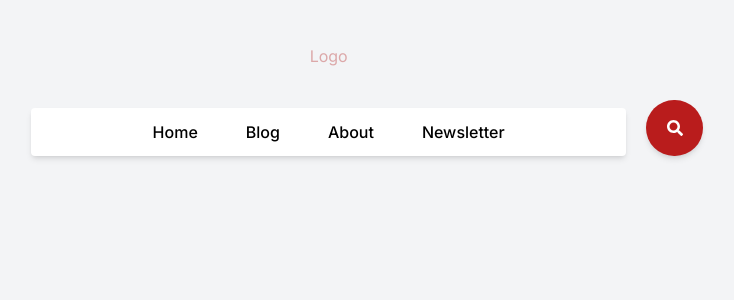
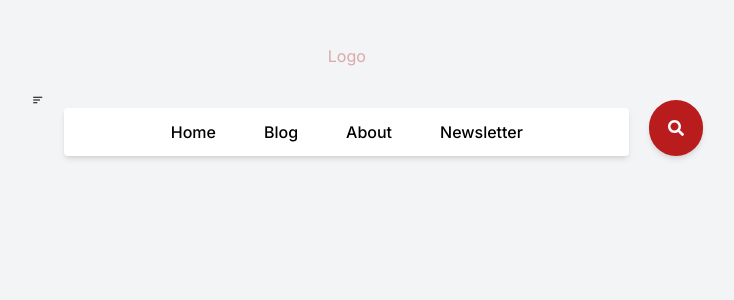
Before and after one commit to mahdi22dev/Blog, a Next.js app: page / in a window 1280 px wide. Shown: the top 300 px of the page, without its empty margins (273-1007 px from the left). Built offline with nearby package versions, Linux system fonts and the light colour scheme.

Commit message:
completing navbar logic

```diff
--- a/src/app/globals.css
+++ b/src/app/globals.css
@@ -2,8 +2,15 @@
 @tailwind components;
 @tailwind utilities;
 
+html {
+  @apply relative;
+}
 body {
-  @apply bg-gray-100;
+  @apply bg-gray-100 w-full min-h-screen;
+}
+
+body {
+  position: relative;
 }
 
 @layer base {
@@ -22,3 +29,32 @@ body {
     --accent: #c2956b;
   }
 }
+
+/* .navbar {
+  top: 50%;
+  transform: translate(-120%, -50%);
+  left: 50%;
+  text-align: center;
+  @apply flex flex-col gap-12 min-h-screen h-screen p-2;
+} */
+.center-close-open {
+  position: absolute;
+  top: 5%;
+  transform: translate(-100%, -50%);
+  right: 7%;
+  text-align: center;
+}
+.open {
+  position: absolute;
+  top: 50%;
+  transform: translate(-100%, -50%);
+  left: 50%;
+  @apply flex flex-col gap-12 min-h-screen h-screen p-10 pt-20 text-center;
+}
+.hide {
+  position: absolute;
+  top: 50%;
+  transform: translate(-200%, -50%);
+  left: 50%;
+  @apply flex flex-col gap-12 min-h-screen h-screen p-10 pt-20 text-center;
+}
--- a/src/app/layout.js
+++ b/src/app/layout.js
@@ -2,6 +2,7 @@ import Navbar from "@/components/Header/Navbar";
 import "./globals.css";
 import { Inter } from "next/font/google";
 import Header from "@/components/Header/Header";
+import { AppProvider } from "@/context/context";
 
 const inter = Inter({ subsets: ["latin"] });
 
@@ -13,9 +14,11 @@ export const metadata = {
 export default function RootLayout({ children }) {
   return (
     <html lang='en'>
-      <body className={inter.className}>
-        <Header />
-        {children}
+      <body className={`${inter.className}`}>
+        <AppProvider>
+          <Header />
+          {children}
+        </AppProvider>
       </body>
     </html>
   );
--- a/src/components/Header/Header.jsx
+++ b/src/components/Header/Header.jsx
@@ -1,12 +1,18 @@
+"use client";
 import React from "react";
 import Search from "./Search";
-
 import Navbar from "./Navbar";
-
+import { BiMenuAltLeft } from "react-icons/bi";
+import { useGlobalContext } from "@/context/context";
 export default function Header() {
+  const { toggle, setToggle } = useGlobalContext();
   return (
     <div className='w-full flex flex-col justify-center gap-7 min-h-[200px] p-5'>
       <nav className='w-full flex max-w-2xl mx-auto items-center justify-center gap-5'>
+        <BiMenuAltLeft
+          className='cursor-pointer'
+          onClick={() => setToggle(!toggle)}
+        />
         {/* navbar */}
         <div className='w-full'>
           <h1 className='mx-auto text-primary text-center mb-0 md:mb-10'>
--- a/src/components/Header/Navbar.jsx
+++ b/src/components/Header/Navbar.jsx
@@ -1,11 +1,26 @@
+"use client";
 import { navlinks } from "@/config/nav-links";
+import { useGlobalContext } from "@/context/context";
 import Link from "next/link";
-import React from "react";
-import Search from "./Search";
+import React, { useState } from "react";
+import { FaWindowClose } from "react-icons/fa";
 
 export default function Navbar() {
+  const { toggle, setToggle } = useGlobalContext();
+
   return (
-    <div className='hidden md:flex justify-center items-center gap-12 max-w-2xl h-12 mx-auto p-2 bg-white shadow-md rounded'>
+    <div
+      className={`${
+        toggle ? "open" : "hide"
+      }  w-2/4 md:!relative md:w-full md:max-w-2xl md:h-12 md:min-h-[20px] md:mx-auto bg-white shadow-md rounded md:p-2 md:flex md:justify-center md:items-center md:flex-row md:transform-none md:top-0 md:left-0`}
+    >
+      {toggle ? (
+        <FaWindowClose
+          className='center-close-open cursor-pointer flex md:hidden'
+          onClick={() => setToggle(!toggle)}
+        />
+      ) : null}
+
       {navlinks.map((link) => {
         return (
           <Link
--- /dev/null
+++ b/src/context/context.jsx
@@ -0,0 +1,22 @@
+"use client";
+import React, { useState, useContext } from "react";
+const AppContext = React.createContext();
+const AppProvider = ({ children }) => {
+  const [toggle, setToggle] = useState(false);
+  return (
+    <AppContext.Provider
+      value={{
+        toggle,
+        setToggle,
+      }}
+    >
+      {children}
+    </AppContext.Provider>
+  );
+};
+
+export const useGlobalContext = () => {
+  return useContext(AppContext);
+};
+
+export { AppContext, AppProvider };
```
